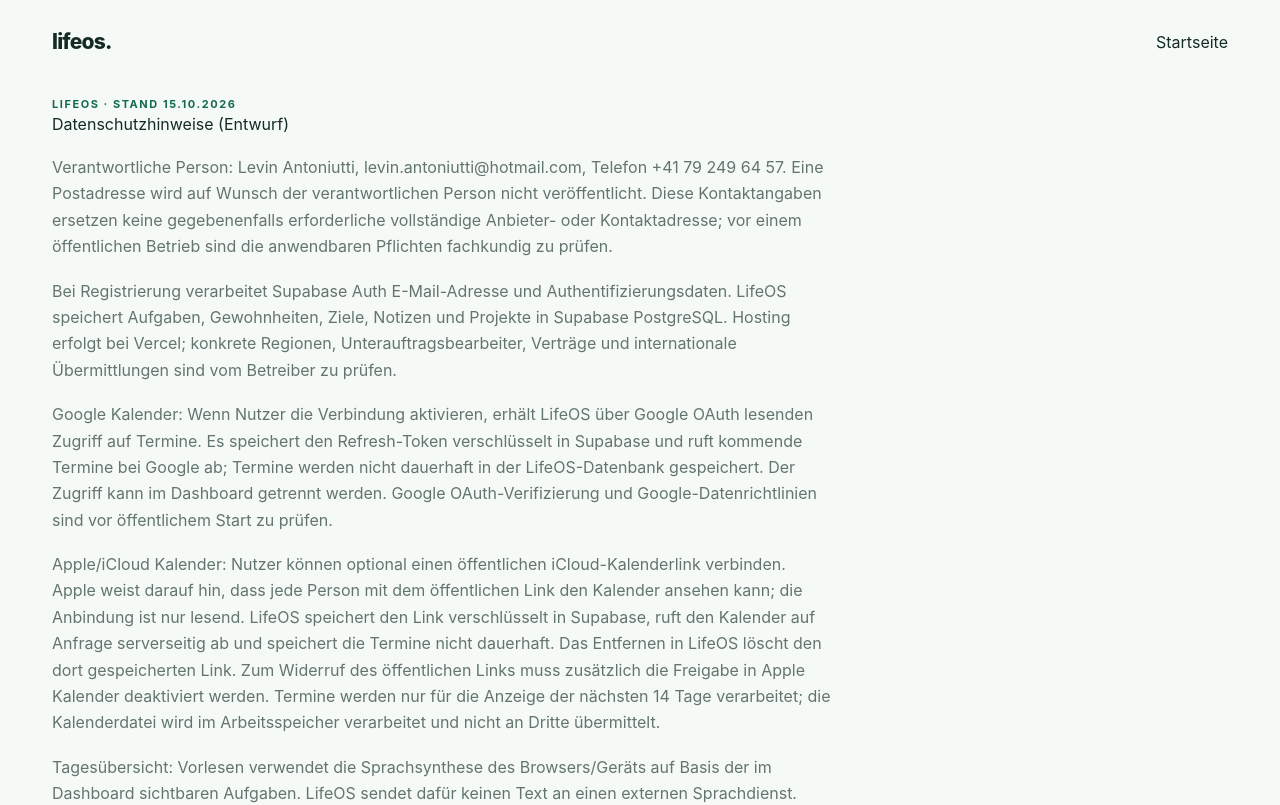
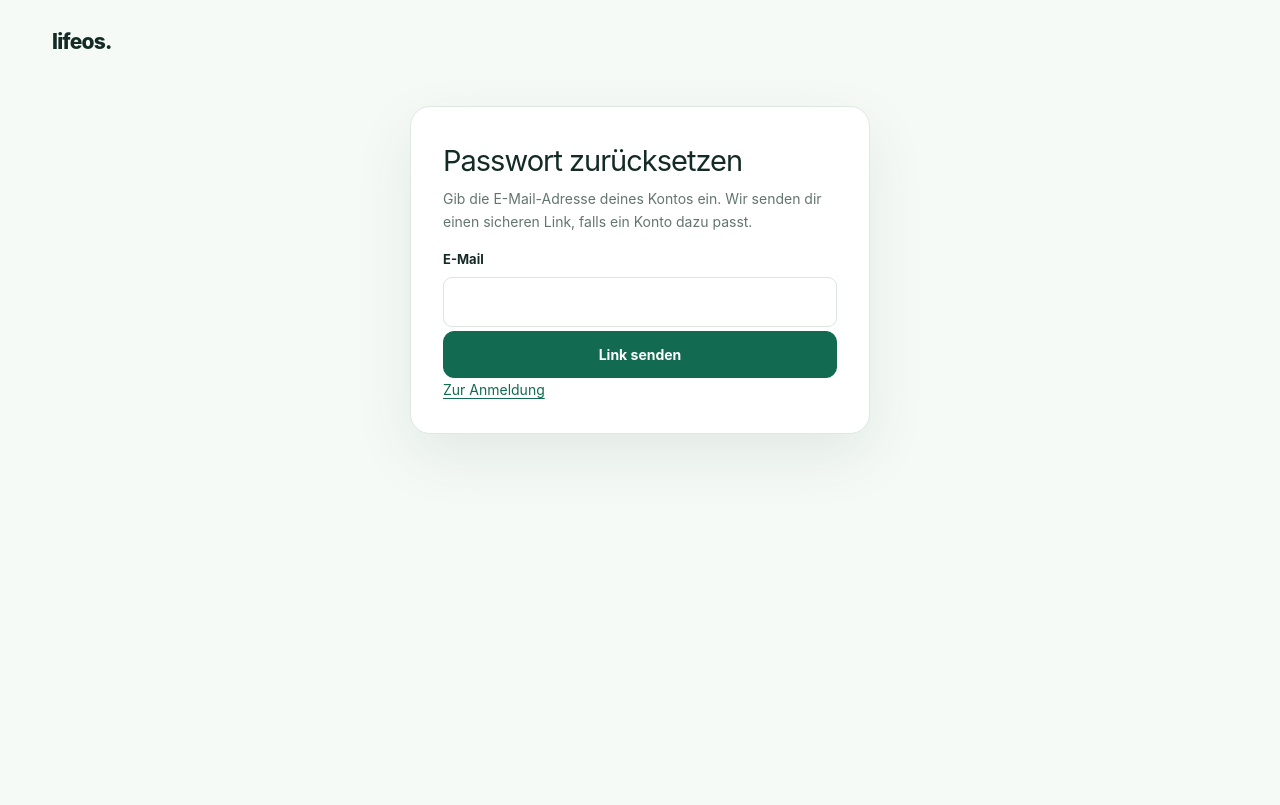
Before and after one commit to bleison/daily-dashboard, a Next.js app: page /passwort-vergessen in a window 1280 px wide. Shown: the top 805 px of the page. Built offline with nearby package versions, Linux system fonts and the light colour scheme.

Commit message:
Add password reset request page

```diff
--- /dev/null
+++ b/src/app/passwort-vergessen/page.tsx
@@ -0,0 +1,7 @@
+import Link from "next/link";
+import { requestPasswordReset } from "@/app/auth-actions";
+
+export default async function ForgotPassword({ searchParams }: { searchParams: Promise<{ gesendet?: string; fehler?: string }> }) {
+  const query = await searchParams;
+  return <main className="shell"><header className="top"><Link className="brand" href="/">lifeos.</Link></header><section className="form"><h1>Passwort zurücksetzen</h1><p className="muted">Gib die E-Mail-Adresse deines Kontos ein. Wir senden dir einen sicheren Link, falls ein Konto dazu passt.</p>{query.gesendet ? <p role="status">Falls ein Konto mit dieser Adresse besteht, wurde eine E-Mail mit dem Link zum Zurücksetzen gesendet. Prüfe auch den Spam-Ordner.</p> : <form action={requestPasswordReset}><label htmlFor="reset-email">E-Mail</label><input id="reset-email" name="email" type="email" autoComplete="email" required/><p><button className="btn">Link senden</button></p>{query.fehler && <p role="alert">Der Link konnte nicht angefordert werden. Prüfe die Adresse und versuche es erneut.</p>}</form>}<p className="muted"><Link href="/anmelden">Zur Anmeldung</Link></p></section></main>;
+}
```
